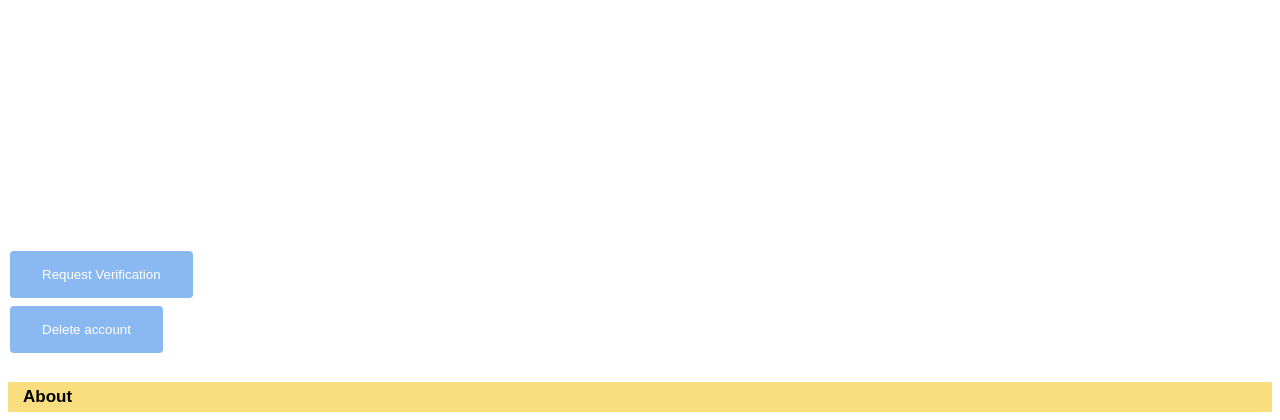
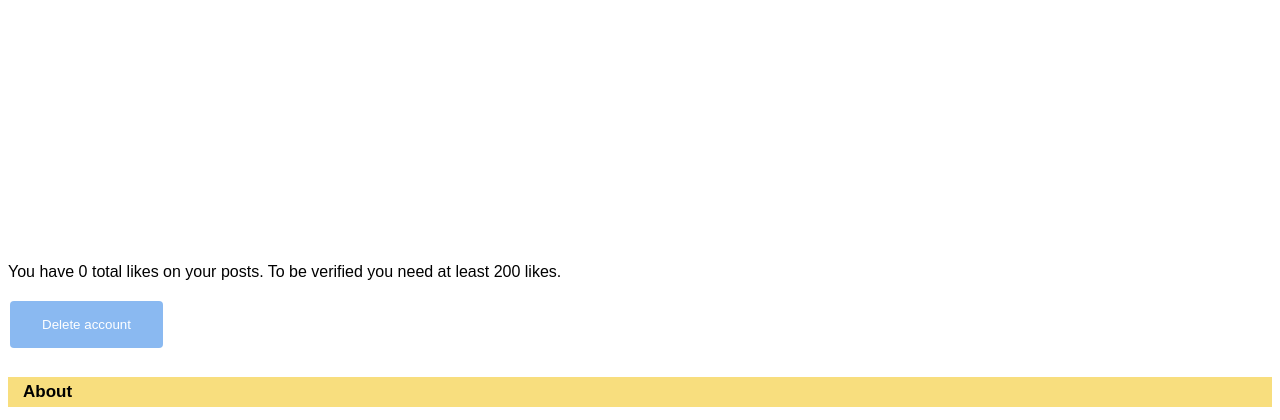
Before and after one commit to glitznerf/wad2-lifehackforum, a Django app: page /forum/account_info/1/ in a window 1280 px wide. Shown: the part 452-872 px from the top of the page. Run offline with Django 3.2, Linux system fonts and the light colour scheme; the visitor is signed in with stand-in values (Sample User, id 1); data comes from the database, SQL or seed files in the repository; data that the repository does not hold is empty.

Commit message:
Verified bugfix in account info,

```diff
--- a/forum/views.py
+++ b/forum/views.py
@@ -143,6 +143,23 @@ def account_info(request, user_id_slug):
 	hack_list = Hack.objects.filter(user__user = request.user).order_by('-dateTimeCreated')
 	context_dict['hacks'] = hack_list
 
+	#get total number of likes of user
+	likes = Hack.objects.filter(user__user = request.user).aggregate(Sum('likes'))['likes__sum']
+	if type(likes) != int:
+		likes = 0
+	context_dict['likes'] = likes
+
+	if likes>=200:
+		context_dict['enoughlikes'] = True
+	else:
+		context_dict['enoughlikes'] = False
+
+	userID =request.user.get_username()
+	users = User.objects.filter(username=user_id_slug)
+	#pass verified to see if add category button is accessible
+	verified = UserAccount.objects.filter(user__in=users, verified=True)
+	context_dict['verified'] = verified
+
 	response = render(request, 'forum/account_info.html', context=context_dict)
 	return response
 
@@ -234,7 +251,7 @@ def add_comment(request, hack_hack_slug):
 def request_verification(request):
 	sum = Hack.objects.filter(user__user = request.user).aggregate(Sum('likes'))['likes__sum']
 	#test if user has reached enough levels of likes on hacks
-	if (sum >= 200):
+	if (type(sum) == int and sum >= 200):
 		userID = request.user.get_username()
 		users = User.objects.filter(username=userID)
 		verified = UserAccount.objects.filter(user__in=users, verified=True)
--- a/populate.py
+++ b/populate.py
@@ -40,8 +40,8 @@ def populate():
         userAccounts.append(AddUserAccount(info['user'], info['email'], info['password'], info['verified']))
 
 
-    categoryInfo = [{
-           'categoryName': 'gaming ',
+    categoryInfo = [
+          {'categoryName': 'Gaming',
            'user': userAccounts[0],
            'description': 'Hacks related to gaming'},
           {'categoryName': 'Beauty and Fashion',
--- a/templates/forum/account_info.html
+++ b/templates/forum/account_info.html
@@ -60,8 +60,7 @@
   {% if verified %}
     <strong>You are a verified user</strong>
   {% else %}
-
-
+    {% if enoughlikes %}
       <form id="request_verification_form" method="post" action="{% url 'forum:request_verification' %}">
           {% csrf_token %}
 
@@ -69,7 +68,9 @@
 
           <input type="submit" value="Request Verification" />
       </form>
-
+    {% else %}
+      <p>You have {{ likes }} total likes on your posts. To be verified you need at least 200 likes. </p>
+    {% endif %}
   {% endif %}
 </div>
 
```
